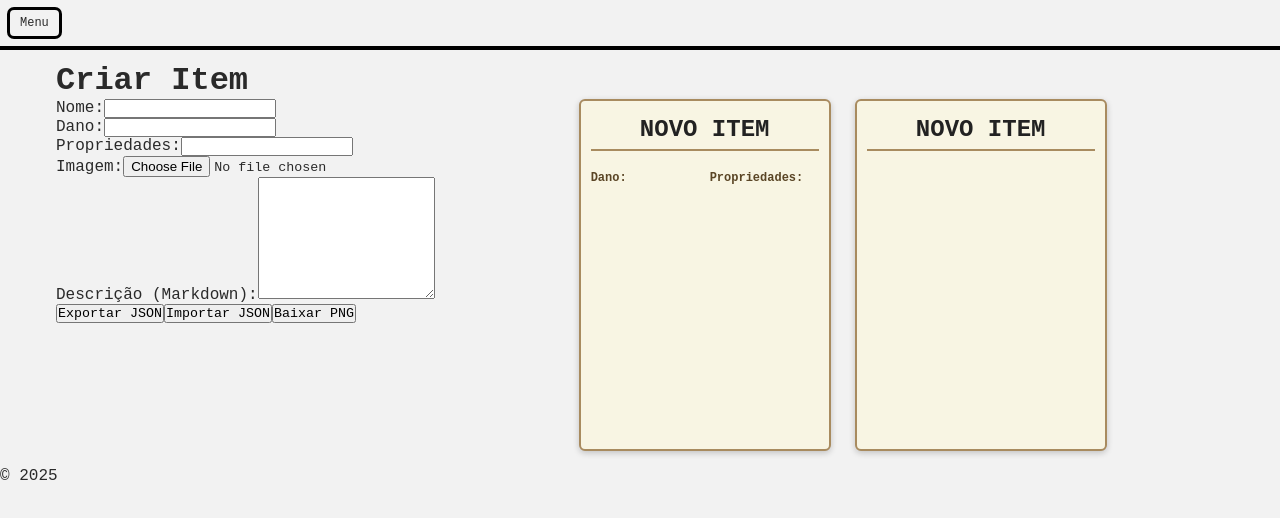
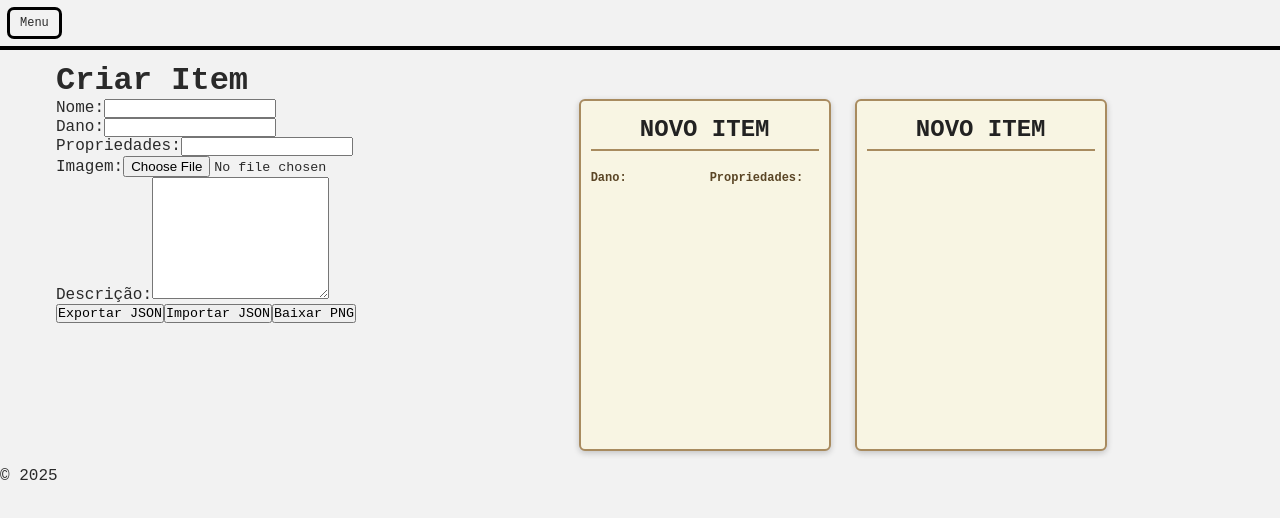
Before and after one commit to Jhonatas-Anthony/5e-utils, a Vue app: page /create/items in a window 1280 px wide. Shown: the top 518 px of the page. Built offline with nearby package versions, Linux system fonts and the light colour scheme.

Commit message:
feat: pequeno ajuste nos formulários

```diff
--- a/src/modules/creation/pages/ItemCreator.vue
+++ b/src/modules/creation/pages/ItemCreator.vue
@@ -195,7 +195,7 @@ watch(
         </div>
 
         <div>
-          <label>Descrição (Markdown):</label>
+          <label>Descrição:</label>
           <textarea v-model="item.description" rows="8"></textarea>
         </div>
 
--- a/src/modules/creation/pages/SpellCreator.vue
+++ b/src/modules/creation/pages/SpellCreator.vue
@@ -316,7 +316,7 @@ watch(() => spell.value.description, async () => {
         </div>
 
         <div>
-          <label>Descrição (Markdown):</label>
+          <label>Descrição:</label>
           <textarea v-model="spell.description" rows="8"></textarea>
         </div>
 
```
